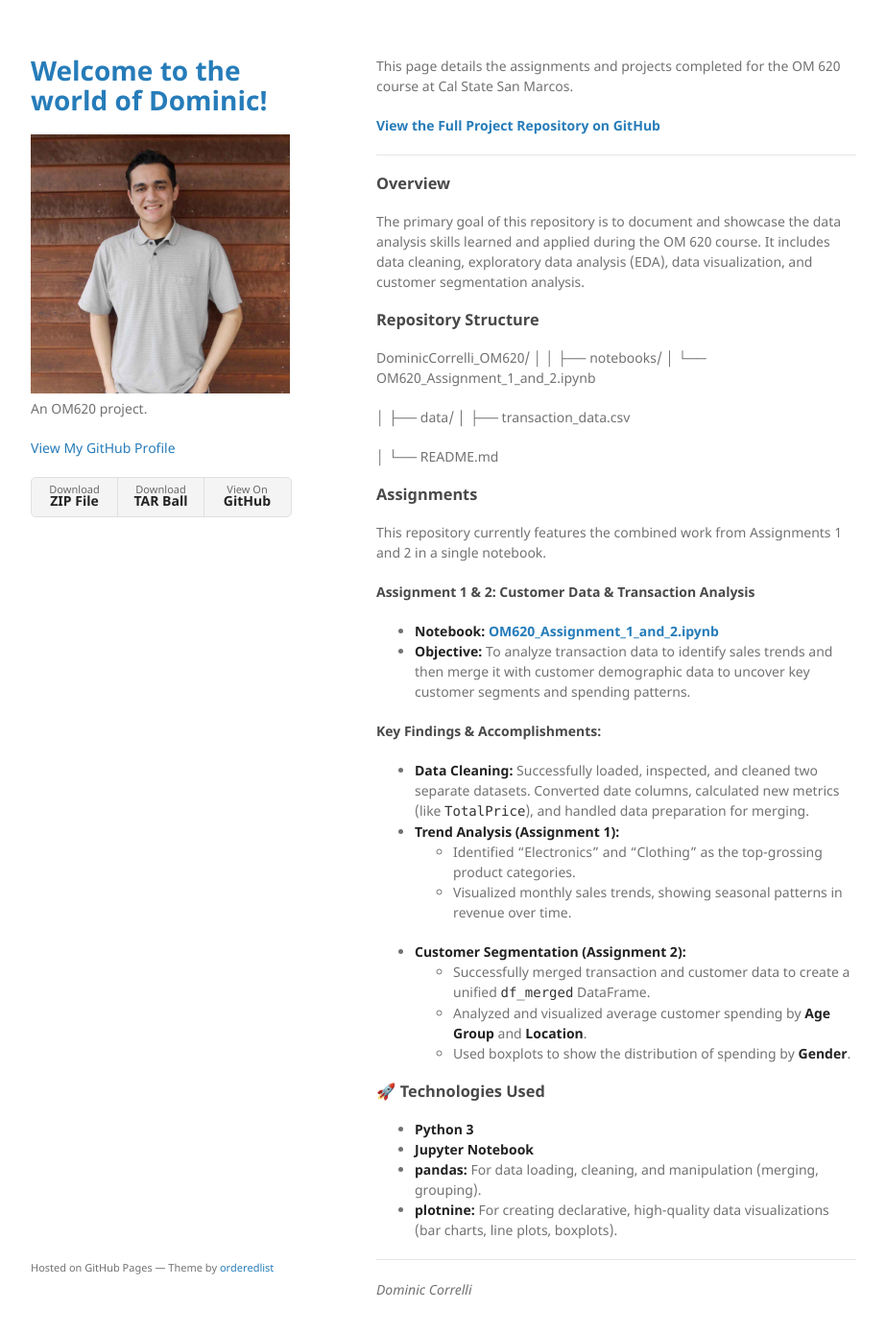
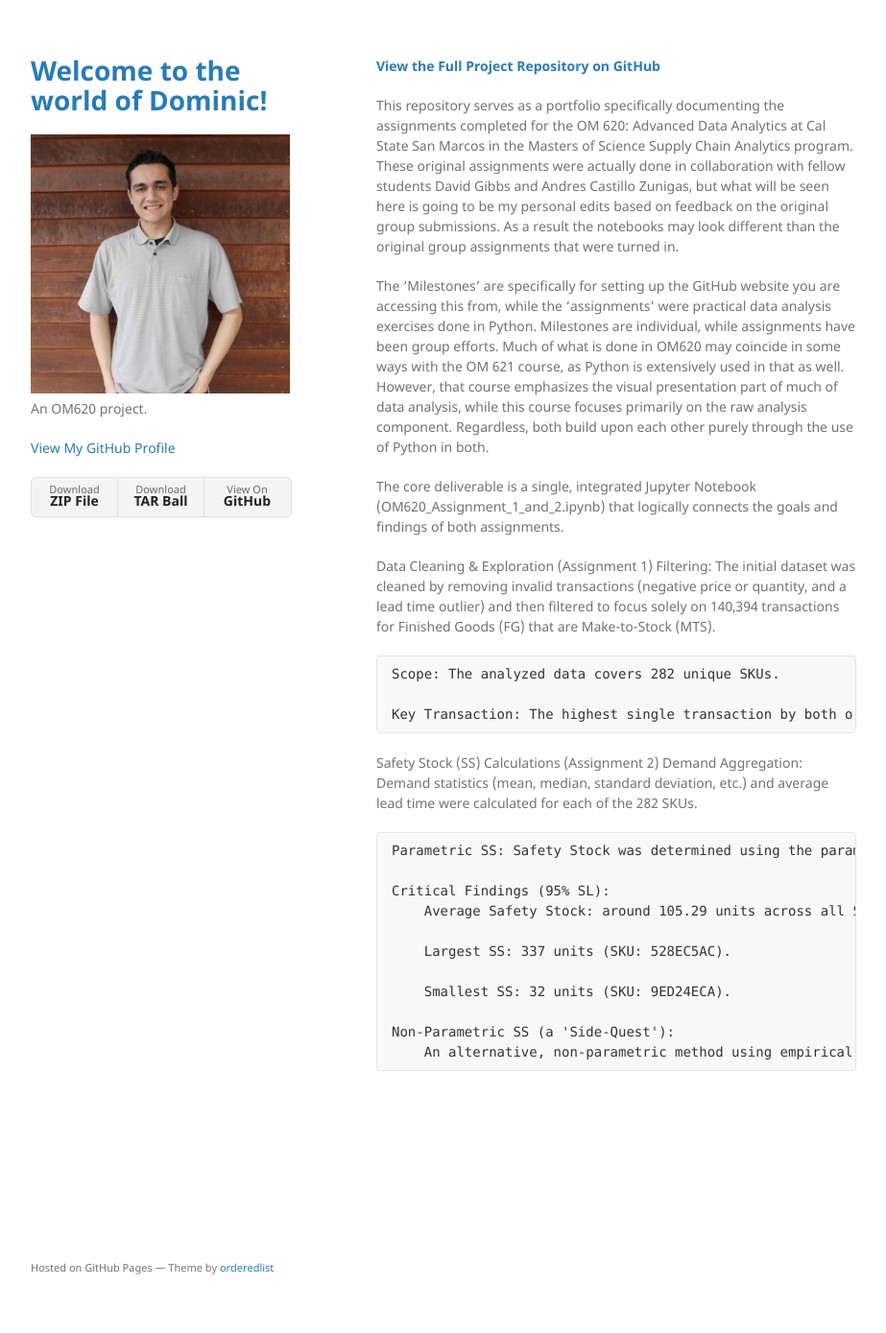
Before and after one commit to correllid03/correllid03.github.io, a Jekyll site: the page built from om620.md, in a window 1280 px wide and 1400 px high. Shown: the top 1389 px of the window at 96% size, without its empty margins (178-1101 px from the left). Built offline with Jekyll 4.4.1, drawn with Linux system fonts in a browser that asks for light colours.

Commit message:
Update om620.md

```diff
--- a/om620.md
+++ b/om620.md
@@ -4,50 +4,33 @@ title: "OM 620: Advanced Data Analytics"
 permalink: /om620/
 ---
 
-This page details the assignments and projects completed for the OM 620 course at Cal State San Marcos.
-
 **[View the Full Project Repository on GitHub](https://github.com/correllid03/DominicCorrelli_OM620)**
 
-***
+This repository serves as a portfolio specifically documenting the assignments completed for the OM 620: Advanced Data Analytics at Cal State San Marcos in the Masters of Science Supply Chain Analytics program. These original assignments were actually done in collaboration with fellow students David Gibbs and Andres Castillo Zunigas, but what will be seen here is going to be my personal edits based on feedback on the original group submissions. As a result the notebooks may look different than the original group assignments that were turned in.
 
-### Overview
+The 'Milestones' are specifically for setting up the GitHub website you are accessing this from, while the 'assignments' were practical data analysis exercises done in Python. Milestones are individual, while assignments have been group efforts. Much of what is done in OM620 may coincide in some ways with the OM 621 course, as Python is extensively used in that as well. However, that course emphasizes the visual presentation part of much of data analysis, while this course focuses primarily on the raw analysis component. Regardless, both build upon each other purely through the use of Python in both.
 
-The primary goal of this repository is to document and showcase the data analysis skills learned and applied during the OM 620 course. It includes data cleaning, exploratory data analysis (EDA), data visualization, and customer segmentation analysis.
+The core deliverable is a single, integrated Jupyter Notebook (OM620_Assignment_1_and_2.ipynb) that logically connects the goals and findings of both assignments.
 
-### Repository Structure
-DominicCorrelli_OM620/ │
-│ ├── notebooks/ │ └── OM620_Assignment_1_and_2.ipynb
 
-│ ├── data/ │ ├── transaction_data.csv
+Data Cleaning & Exploration (Assignment 1)
+    Filtering: The initial dataset was cleaned by removing invalid transactions (negative price or quantity, and a lead time outlier) and then filtered to focus solely on 140,394 transactions for Finished Goods (FG) that are Make-to-Stock (MTS).
 
-│ └── README.md
+    Scope: The analyzed data covers 282 unique SKUs.
 
-### Assignments
+    Key Transaction: The highest single transaction by both order quantity (187 units) and total sales (around $187,704$) was for SKU F9D1D1FE.
 
-This repository currently features the combined work from Assignments 1 and 2 in a single notebook.
+Safety Stock (SS) Calculations (Assignment 2)
+    Demand Aggregation: Demand statistics (mean, median, standard deviation, etc.) and average lead time were calculated for each of the 282 SKUs.
 
-#### Assignment 1 & 2: Customer Data & Transaction Analysis
+    Parametric SS: Safety Stock was determined using the parametric formula (based on the Normal distribution Z-score) for service levels of 75%, 90%, and 95%.
 
-* **Notebook:** **[OM620_Assignment_1_and_2.ipynb](https://github.com/correllid03/DominicCorrelli_OM620/blob/main/notebooks/OM620_Assignment_1_and_2.ipynb)**
-* **Objective:** To analyze transaction data to identify sales trends and then merge it with customer demographic data to uncover key customer segments and spending patterns.
+    Critical Findings (95% SL):
+        Average Safety Stock: around 105.29 units across all SKUs.
 
-#### Key Findings & Accomplishments:
+        Largest SS: 337 units (SKU: 528EC5AC).
 
-* **Data Cleaning:** Successfully loaded, inspected, and cleaned two separate datasets. Converted date columns, calculated new metrics (like `TotalPrice`), and handled data preparation for merging.
-* **Trend Analysis (Assignment 1):**
-    * Identified "Electronics" and "Clothing" as the top-grossing product categories.
-    * Visualized monthly sales trends, showing seasonal patterns in revenue over time.
-* **Customer Segmentation (Assignment 2):**
-    * Successfully merged transaction and customer data to create a unified `df_merged` DataFrame.
-    * Analyzed and visualized average customer spending by **Age Group** and **Location**.
-    * Used boxplots to show the distribution of spending by **Gender**.
+        Smallest SS: 32 units (SKU: 9ED24ECA).
 
-### 🚀 Technologies Used
-
-* **Python 3**
-* **Jupyter Notebook**
-* **pandas:** For data loading, cleaning, and manipulation (merging, grouping).
-* **plotnine:** For creating declarative, high-quality data visualizations (bar charts, line plots, boxplots).
-
----
-*Dominic Correlli*
+    Non-Parametric SS (a 'Side-Quest'):
+        An alternative, non-parametric method using empirical quantiles was also calculated to provide safety stock estimates without assuming a normal demand distribution.
```
